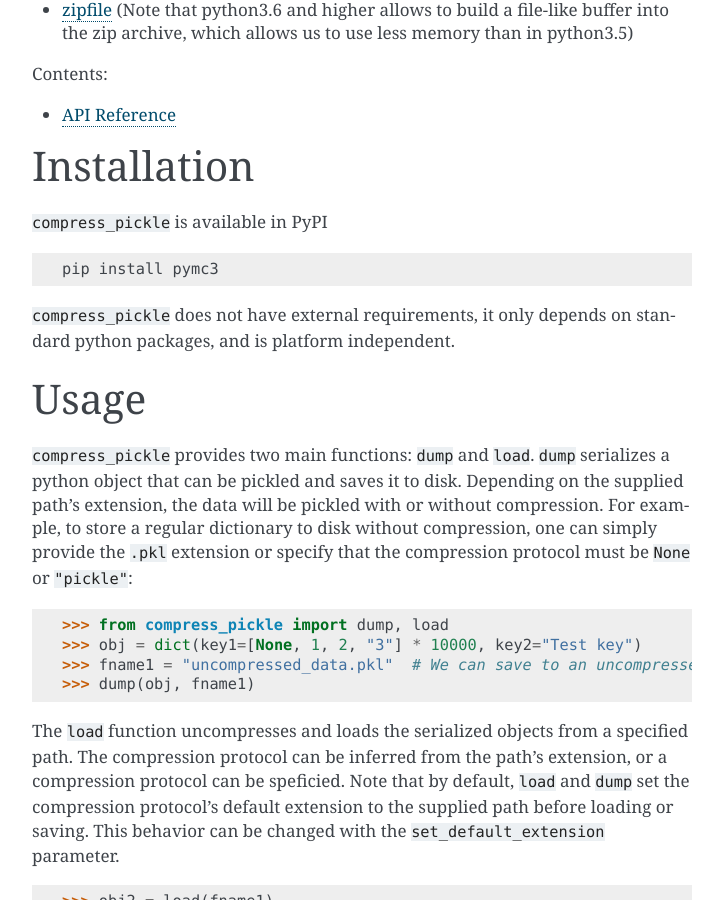
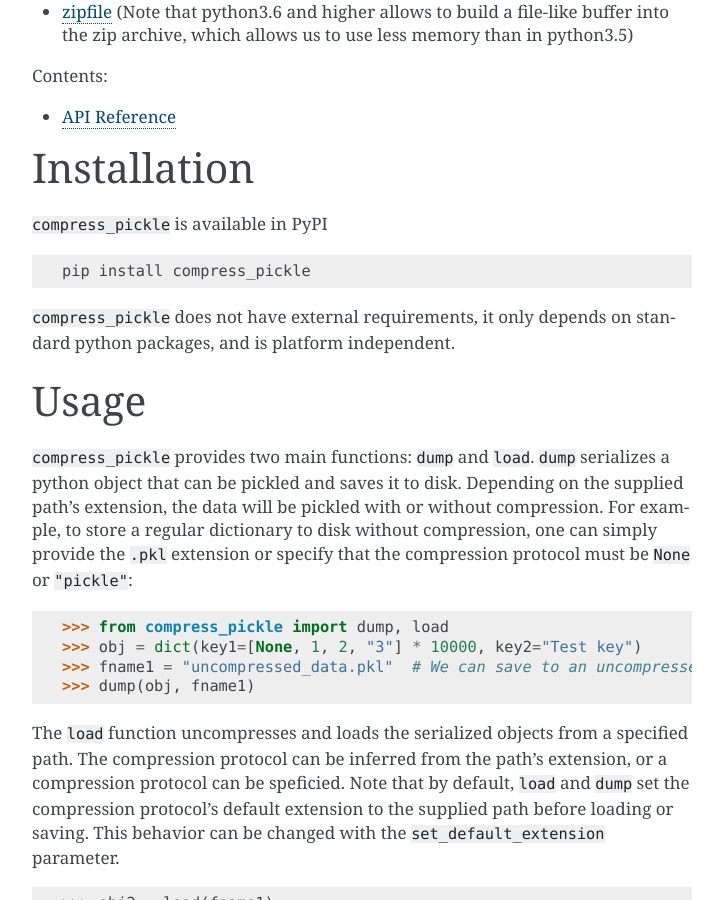
Before and after one commit to lucianopaz/compress_pickle, a Sphinx documentation site: the page built from docs/source/index.rst, in a window 1280 px wide and 900 px high, scrolled down 561 px. Shown: the whole window, without its empty margins (388-1111 px from the left). Built offline with Sphinx 7.4.7, drawn with Linux system fonts in a browser that asks for light colours.

Commit message:
Fixed typos in docs

```diff
--- a/docs/source/index.rst
+++ b/docs/source/index.rst
@@ -25,7 +25,7 @@
     :target: https://opensource.org/licenses/MIT
 
 
-The standard `pickle package <https://docs.python.org/3/library/pickle.html>`_ provides an excellent default tool for serializing arbitrary python objects and storing them to disk. Standard python also includes broad set of `data compression packages <https://docs.python.org/3/library/archiving.html>`_. ``compress_pickle`` provides an interface to the standard `pickle.dump` and `pickle.load` functions, but wraps them in order to direct the serialized data through one of the standard compression packages. This way you can seemlessly serialize data to disk in a compressed way.
+The standard `pickle package <https://docs.python.org/3/library/pickle.html>`_ provides an excellent default tool for serializing arbitrary python objects and storing them to disk. Standard python also includes broad set of `data compression packages <https://docs.python.org/3/library/archiving.html>`_. ``compress_pickle`` provides an interface to the standard ``pickle.dump`` and ``pickle.load`` functions, but wraps them in order to direct the serialized data through one of the standard compression packages. This way you can seemlessly serialize data to disk in a compressed way.
 
 ``compress_pickle`` is `built and tested on python >= 3.5 <https://travis-ci.org/lucianopaz/compress_pickle>`_
 
@@ -51,7 +51,7 @@
 
 .. code-block:: bash
 
-        pip install pymc3
+        pip install compress_pickle
 
 ``compress_pickle`` does not have external requirements, it only depends on standard python packages, and is platform independent.
 
```
